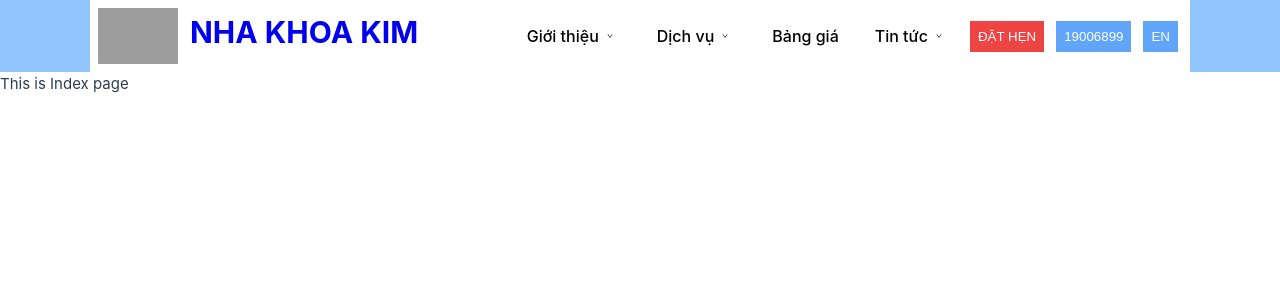
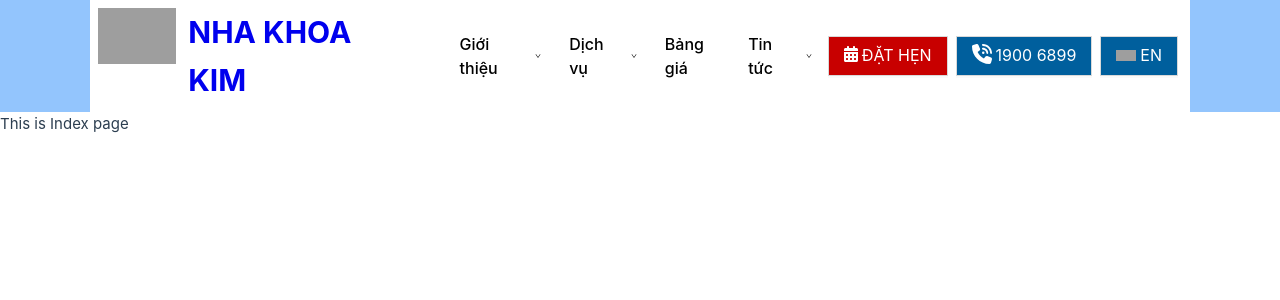
Before and after one commit to tailn804/nhakhoa-clone, a Vue app: page / in a window 1280 px wide. Shown: the top 300 px of the page. Built offline with nearby package versions, Linux system fonts and the light colour scheme; grey boxes are pictures that could not be loaded.

Commit message:
Remove dropdown price

```diff
--- a/package.json
+++ b/package.json
@@ -11,6 +11,11 @@
   "dependencies": {
     "@ant-design/icons-vue": "^7.0.1",
     "@fortawesome/fontawesome-free": "^6.6.0",
+    "@fortawesome/fontawesome-svg-core": "^6.6.0",
+    "@fortawesome/free-brands-svg-icons": "^6.6.0",
+    "@fortawesome/free-regular-svg-icons": "^6.6.0",
+    "@fortawesome/free-solid-svg-icons": "^6.6.0",
+    "@fortawesome/vue-fontawesome": "^3.0.8",
     "ant-design-vue": "^4.2.5",
     "vue": "^3.4.29",
     "vue-router": "^4.4.5"
--- a/src/components/MainHeader.vue
+++ b/src/components/MainHeader.vue
@@ -7,7 +7,7 @@
                 <h1 class="font-bold ml-3">NHA KHOA KIM</h1>
             </div>
            </router-link>
-            <div class="flex flex-row gap-3 items-center mr-3 text-black">
+            <div class="flex flex-row gap-2 items-center mr-3 text-black">
               <!-- <template v-for="item in dataMenu" :key="item.id">
                 <nuxt-link :to="item.url">
                   <span>{{ item.title }}</span>
@@ -27,7 +27,7 @@
                   </li> -->
 
                   <li v-for="item in dataMenu" :key="item.id" class="no-underline text-base  " >
-                    <a-dropdown  class=" no-underline flex py-5 px-2 items-center text-black">
+                    <a-dropdown  class=" no-underline flex py-5 items-center text-black">
                       <RouterLink :to="item.url" class="ant-dropdown-link-nav font-medium " @click.prevent>
                         {{ item.title }}
                         <DownOutlined v-if="item.id !== 31" class="text-black  text-[6px] ml-2 mr-2 font-bold"/>
@@ -35,8 +35,8 @@
 
                       <template #overlay v-if="item.children && item.children.length">
                         <a-menu class="ant-subnav-menu first:rounded-t-none last:rounded-b-[4px] ">
-                          <a-menu-item class="!bg-transparent ant-dropdown-link" v-for="subItem in item.children" :key="subItem.id">
-                            <RouterLink class="" :to="subItem.url" >{{ subItem.title }}</RouterLink>
+                          <a-menu-item class="!bg-transparent ant-dropdown-link  " v-for="subItem in item.children" :key="subItem.id">
+                            <RouterLink class="text-[15px] font-normal" :to="subItem.url" >{{ subItem.title }}</RouterLink>
                           </a-menu-item>
                         </a-menu>
                       </template>
@@ -74,9 +74,23 @@
                     </a-dropdown>
                   </li>
                 </ul>
-                <button class="p-2 border-none bg-red-500 text-white ">ĐẶT HẸN</button>
+
+                  <a-button class="bg-[#c80000] text-white hover:text-white hover:opacity-5 custom-button rounded-none" size="large">
+                    <font-awesome-icon class="pb-[1px] pr-1":icon="['fas', 'calendar-days']" />
+                    <span>ĐẶT HẸN</span>
+                  </a-button>
+                  <a-button class="bg-[#005f9d] text-white custom-button rounded-none" size="large">
+                    <font-awesome-icon class="text-xl pr-1" :icon="['fas', 'phone-volume']" />
+                    1900 6899
+                  </a-button>
+                  <a-button class="bg-[#005f9d] text-white custom-button rounded-none" size="large">
+                    <img class="bg-contain w-6 h-3 pt-[1px] pr-1" src="https://nhakhoakim.com/wp-content/themes/kimdental-child/assets/images/flag-eng-uk.svg" alt="">
+                    EN
+                  </a-button>
+
+                <!-- <button class="p-2 border-none bg-red-500 text-white ">ĐẶT HẸN</button>
                 <button class="p-2 border-none bg-blue-400 text-white  ">19006899</button>
-                <button class="p-2 border-none bg-blue-400 text-white  ">EN</button>
+                <button class="p-2 border-none bg-blue-400 text-white  ">EN</button> -->
             </div>
         </header>
     </div>
@@ -94,6 +108,7 @@
 import { DownOutlined } from '@ant-design/icons-vue';
 import { Dropdown, Menu } from 'ant-design-vue';
 import { ref } from 'vue';
+import { FontAwesomeIcon } from '@fortawesome/vue-fontawesome'
 
 const dataMenu = ref([
   {
@@ -113,7 +128,7 @@ const dataMenu = ref([
       },
       {
         id: 3,
-        title: "Những thành tựu Nha KHoa Kim",
+        title: "Những thành tựu Nha Khoa Kim",
         url: "",
       },
       {
@@ -294,6 +309,10 @@ const data = ref([
   font-weight: 700;
 }
 
+.custom-button{
+  border-radius: 0;
+}
+
 .ant-subnav-menu{
   border-top: 3px solid #017afd;
 }
--- a/src/main.js
+++ b/src/main.js
@@ -4,13 +4,17 @@ import App from './App.vue'
 import '@/assets/base.css'
 import '@/assets/tailwind.css'
 import Antd from 'ant-design-vue';
-import '@fortawesome/fontawesome-free/css/all.css'
+import { library } from '@fortawesome/fontawesome-svg-core'
+import { FontAwesomeIcon } from '@fortawesome/vue-fontawesome'
+import { fas } from '@fortawesome/free-solid-svg-icons'
 
-
+library.add(fas)
 
 const app = createApp(App)
 
 app.use(router)
 app.use(Antd)
 
+app.component('font-awesome-icon',FontAwesomeIcon)
+
 app.mount('#app')
```
Also changed, not shown: 1 other file (tests, documents, lock files or other folders).
